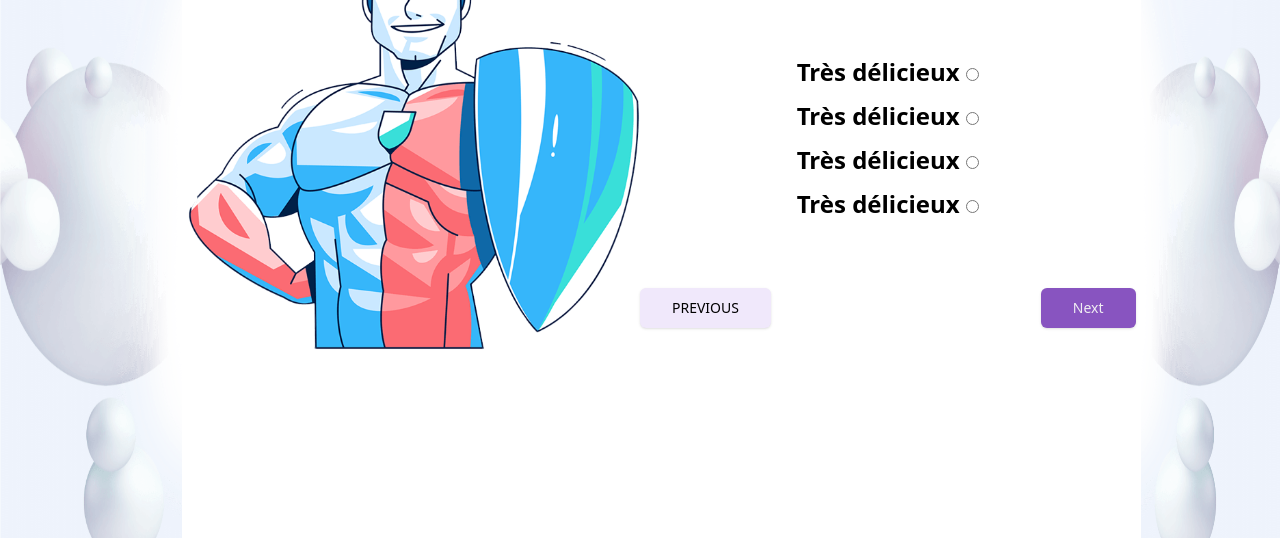
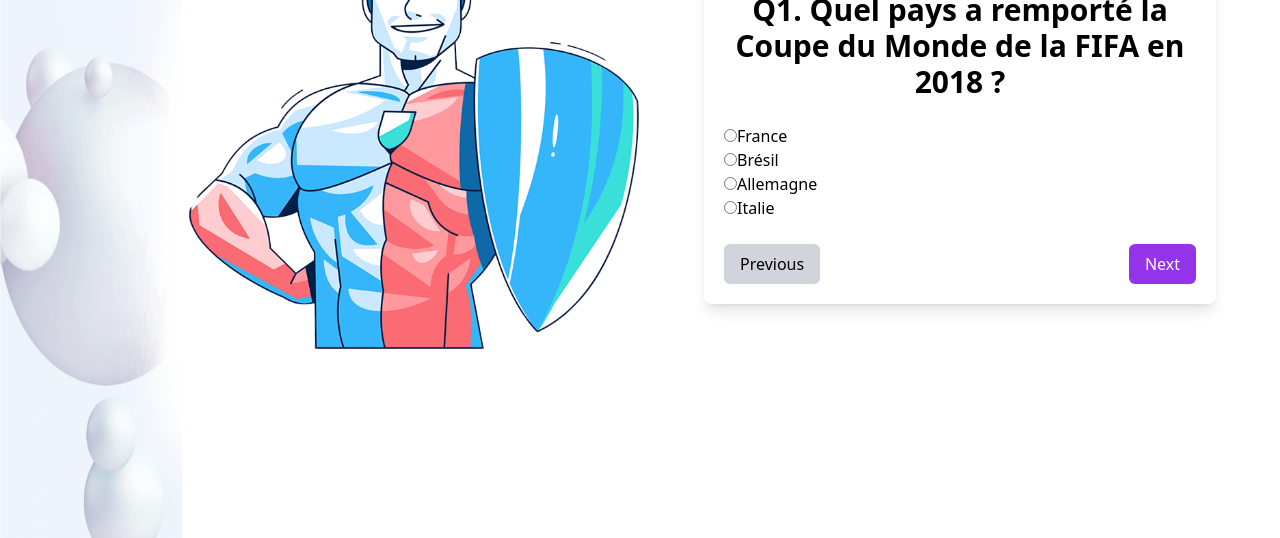
Before and after one commit to ISTIFANO/Cr-ation-d-un-site-web-responsive-de-Quiz-avec-js, a website: page Pages/YouQuiz.html in a window 1280 px wide. Shown: the part 262-800 px from the top of the page. Drawn offline with nearby package versions, Linux system fonts and the light colour scheme; files that its build step writes are made by us from their sources.

Commit message:
les dernneir modification sur le project du quiz

```diff
--- a/Pages/YouQuiz.html
+++ b/Pages/YouQuiz.html
@@ -1,80 +1,41 @@
 <!DOCTYPE html>
 <html lang="en">
-
 <head>
   <meta charset="UTF-8" />
   <meta name="viewport" content="width=device-width, initial-scale=1.0" />
   <link rel="stylesheet" href="css/main.css" />
   <script src="https://cdn.tailwindcss.com"></script>
   <link rel="shortcut icon" href="../assests/logo-removebg-preview.png" type="image/x-icon">
-  <title>Document</title>
+  <title>Quiz Page</title>
 </head>
-
 <body>
-
-  <main class="flex  h-screen ">
-    <!-- first section  -->
-    <section class="w-1/2 flex justify-center items-center ">
+  <main class="flex h-screen">
+    <!-- First section (image section) -->
+    <section class="w-1/2 flex justify-center items-center">
       <div>
-
-        <img class="scale-x-[-1] h-screen  " src="../assests/partical_2.png" alt="" srcset="">
-
+        <img class="scale-x-[-1] h-screen" src="../assests/partical_2.png" alt="">
       </div>
       <div>
+        <img id="quiz-image" src="../assests/hero-img.png" class="" alt="">
+      </div>
+    </section>
+    <section class="w-1/2 flex flex-col justify-center items-center">
+      <div class="quiz-container w-full max-w-lg p-5 rounded-lg shadow-lg bg-white">
+        <h2 id="question-title" class="text-3xl font-bold text-center mb-6">Quiz</h2>
 
-        <img src="../assests/hero-img.png" class="" alt="" srcset="">
+        <div id="Options" class="mb-4"></div>
 
+        <div class="Buttons flex justify-between mt-6">
+          <button onclick="PreviousQ()" class="btn-prev bg-gray-300 rounded-md px-4 py-2">Previous</button>
+          <button onclick="nextQuestion()" class="btn-next bg-purple-600 text-white rounded-md px-4 py-2">Next</button>
+        </div>
 
-      </div>
-
-    </section>
-
-    <!-- section num 2  -->
-
-    <section class="w-1/2 flex justify-center flex-row-reverse items-center  ">
-
-      <div>
-        <img src="../assests/partical_2.png" class="  relative  h-screen bg-cover bg-center bg-no-repeat  " alt=""
-          srcset="">
-
-      </div class="flex content-center">
-      <div>
-        <h2 class="text-center text-3xl font-bold tracking-tight z-10  text-gray-900 sm:text-5xl">
-          Read trusted reviews from our customers
-        </h2>
-        <form action=""
-          class="text-start flex justify-center items-center flex-col font-semibold text-2xl gap-3 px-7 mt-20 hover:cursor-pointer">
-          <div>
-            <label for="">Très délicieux</label>
-            <input type="radio" name="reponce" value="Très délicieux" class="" id=""><br>
-          </div>
-          <div>
-            <label for="">Très délicieux</label>
-            <input type="radio" name="reponce" value="Très délicieux " class="" id=""><br>
-          </div>
-          <div>
-            <label for="">Très délicieux</label>
-            <input type="radio" name="reponce" value="Très délicieux" class="" id=""><br>
-          </div>
-          <div>
-            <label for="">Très délicieux</label>
-            <input type="radio" name="reponce" value="Très délicieux" class="" id=""><br>
-          </div>
-
-        </form>
-        <div class=" flex justify-between items-center h-44 " >
-          <div>
-            <input type="button" value="PREVIOUS" class="rounded-md bg-[#F0E8FB] px-8 py-2.5 text-sm font-medium cursor-pointer text-black shadow">
-
-
-          </div>
-          <div>
-            <input id="btn" type="button" onclick="test()" value="Next" class="rounded-md bg-[#8854C0] px-8 py-2.5 text-sm font-medium cursor-pointer text-[#f0eef2] shadow">
-
-          </div>
+        <div id="result" class="result hidden mt-8 text-center">
+          <h3 class="text-2xl font-semibold">Your Score</h3>
+          <p id="score" class="text-xl mt-4"></p>
+          <button onclick="NextPage()" class="bg-green-500 text-white px-6 py-2 mt-4 rounded-md">Restart Quiz</button>
         </div>
       </div>
-
     </section>
   </main>
   <script src="../js/quiz.js"></script>
--- a/js/quiz.js
+++ b/js/quiz.js
@@ -1,10 +1,96 @@
-function test() {
-    const v = document.getElementById("btn");
-    const A = document.getElementsByTagName("body")[0]; // Access the first body element
-    const cr = document.createElement("h1");
+let Questions = [
+    { question: "Quel pays a remporté la Coupe du Monde de la FIFA en 2018 ?", options: ["France", "Brésil", "Allemagne", "Italie"], answerIndex: 0 },
+    { question: "Qui est connu comme le 'Roi du Football' ?", options: ["Pelé", "Maradona", "Messi", "Ronaldo"], answerIndex: 0 },
+    { question: "Quel est le nombre maximum de joueurs autorisés sur le terrain pour une équipe durant un match de football ?", options: ["9", "10", "11", "12"], answerIndex: 2 },
+    { question: "Quel joueur détient le record du plus grand nombre de buts en Coupe du Monde ?", options: ["Marta", "Ronaldo", "Gerd Müller", "Miroslav Klose"], answerIndex: 3 },
+    { question: "Quelle est la durée d'un match de football standard (hors temps additionnel) ?", options: ["60 minutes", "75 minutes", "90 minutes", "120 minutes"], answerIndex: 2 },
+];
 
-    v.addEventListener("click", function() {
-        cr.innerHTML = "w9"; // Correct syntax to set inner HTML
-       cr.append(body);
+
+  let score = 0;
+  let index = 0;
+
+  // Array of images corresponding to each question
+  const images = [
+    "../assests/hero-img.png",  // Replace with actual image paths
+    "../assests/hero-img-2.png",
+    "../assests/hero-img-3.png",
+    "../assests/hero-img-4.png",
+    "../assests/hero-img.png",
+  ];
+
+  function AfficherlesQ() {
+    document.querySelector(".quiz-container").style.display = "block";
+    document.getElementById("result").classList.add("hidden");
+
+    // Update question text
+    document.getElementById("Options").innerHTML = "";
+    document.getElementById("question-title").textContent = "Q" + (index + 1) + ". " + Questions[index].question;
+
+    // Update the image based on the current question index
+    document.getElementById("quiz-image").src = images[index];
+
+    // Create options dynamically
+    Questions[index].options.forEach((option, i) => {
+      const optionDiv = document.createElement("div");
+      optionDiv.classList.add("form-check");
+
+      const input = document.createElement("input");
+      input.type = "radio";
+      input.name = "quizOption";
+      input.id = `option${i}`;
+      input.value = i;
+      input.onclick = () => Selected(i);
+
+      const label = document.createElement("label");
+      label.htmlFor = `option${i}`;
+      label.classList.add("form-check-label");
+      label.textContent = option;
+
+      optionDiv.appendChild(input);
+      optionDiv.appendChild(label);
+      document.getElementById("Options").appendChild(optionDiv);
     });
-}
+  }
+
+  // Function to move to the next question or show the result if the quiz is over
+  function nextQuestion() {
+    if (index < Questions.length - 1) {
+      index++;
+      AfficherlesQ();
+    } else {
+      Resultat();
+    }
+  }
+
+  // Function to move to the previous question
+  function PreviousQ() {
+    if (index > 0) {
+      index--;
+      AfficherlesQ();
+    }
+  }
+
+  // Function to check if the selected answer is correct
+  function Selected(selectedOption) {
+    if (selectedOption === Questions[index].answerIndex) {
+      score++;
+    }
+  }
+
+  // Function to show the result
+  function Resultat() {
+    document.querySelector(".quiz-container").style.display = "none"; // Hide quiz container
+    document.getElementById("result").classList.remove("hidden"); // Show result
+    document.getElementById("score").textContent = `Score: ${score} / ${Questions.length}`;
+  }
+
+  // Function to reset and restart the quiz
+  function NextPage() {
+    score = 0;
+    index = 0;
+    AfficherlesQ();
+  }
+
+  // Initialize the quiz display on window load
+  window.onload = AfficherlesQ;
```
Also changed, not shown: Pages/keys.html (+0 -1 lines).
